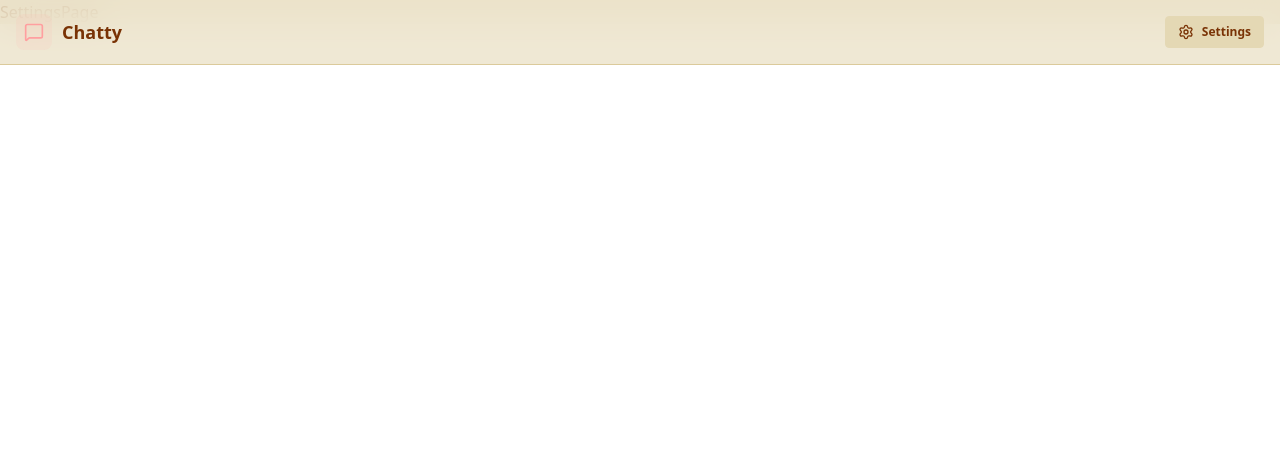
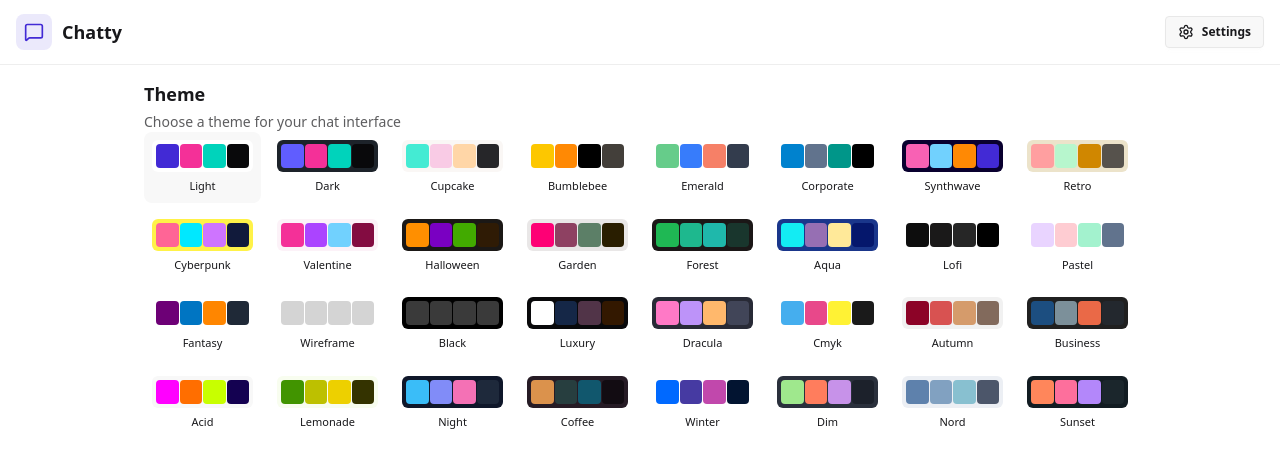
Before and after one commit to serval19/chat-app, a React (Vite) app in the folder frontend/: page /settings in a window 1280 px wide. Shown: the top 468 px of the page. Built offline with nearby package versions, Linux system fonts and the light colour scheme; no server answers.

Commit message:
settings page partially done

```diff
--- a/frontend/src/App.jsx
+++ b/frontend/src/App.jsx
@@ -10,9 +10,11 @@
 import { Loader } from 'lucide-react'
 import { Navigate } from 'react-router-dom'
 import { Toaster } from 'react-hot-toast'
+import { useThemeStore } from './store/useThemeStore'
 
 const App = () => {
   const { authUser, checkAuth, isCheckingAuth } = useAuthStore()
+  const {theme}=useThemeStore()
 
   useEffect(() => {
     checkAuth()
@@ -31,7 +33,7 @@
 
 
   return (
-    <div data-theme="retro">
+    <div data-theme={theme}>
       <Navbar />
       <Routes>
         {/* Protected routes */}
--- a/frontend/src/pages/SettingsPage.jsx
+++ b/frontend/src/pages/SettingsPage.jsx
@@ -1,8 +1,49 @@
 import React from 'react'
+import { useThemeStore } from '../store/useThemeStore';
+import {THEMES} from '../constants/index'
+import { Send } from 'lucide-react'
+const PREVIEW_MESSAGES = [
+  { id: 1, content: "Hey! How's it going?", isSent: false },
+  { id: 2, content: "I'm doing great! Just working on some new features.", isSent: true },
+];
 
 const SettingsPage = () => {
+  const {theme,setTheme}=useThemeStore()
   return (
-    <div>SettingsPage</div>
+    <div className='h-screen container mx-auto px-4 pt-20 max-w-5xl'>
+      <div className='space-y-6'>
+        <div className="flex flex-col gap-1">
+          <h2 className="text-lg font-semibold">Theme</h2>
+          <p className="text-sm text-base-content/70">Choose a theme for your chat interface</p>
+        </div>
+      </div>
+
+      <div className='grid grid-cols-4 sm:grid-cols-6 md:grid-cols-8 gap-2'>
+          {THEMES.map((t) => (
+            <button
+              key={t}
+              className={`
+                group flex flex-col items-center gap-1.5 p-2 rounded-lg transition-colors
+                ${theme === t ? "bg-base-200" : "hover:bg-base-200/50"}
+              `}
+              onClick={() => setTheme(t)}
+            >
+              <div className="relative h-8 w-full rounded-md overflow-hidden" data-theme={t}>
+                <div className="absolute inset-0 grid grid-cols-4 gap-px p-1">
+                  <div className="rounded bg-primary"></div>
+                  <div className="rounded bg-secondary"></div>
+                  <div className="rounded bg-accent"></div>
+                  <div className="rounded bg-neutral"></div>
+                </div>
+              </div>
+              <span className="text-[11px] font-medium truncate w-full text-center">
+                {t.charAt(0).toUpperCase() + t.slice(1)}
+              </span>
+            </button>
+          ))}
+      </div>
+
+    </div>
   )
 }
 
```
